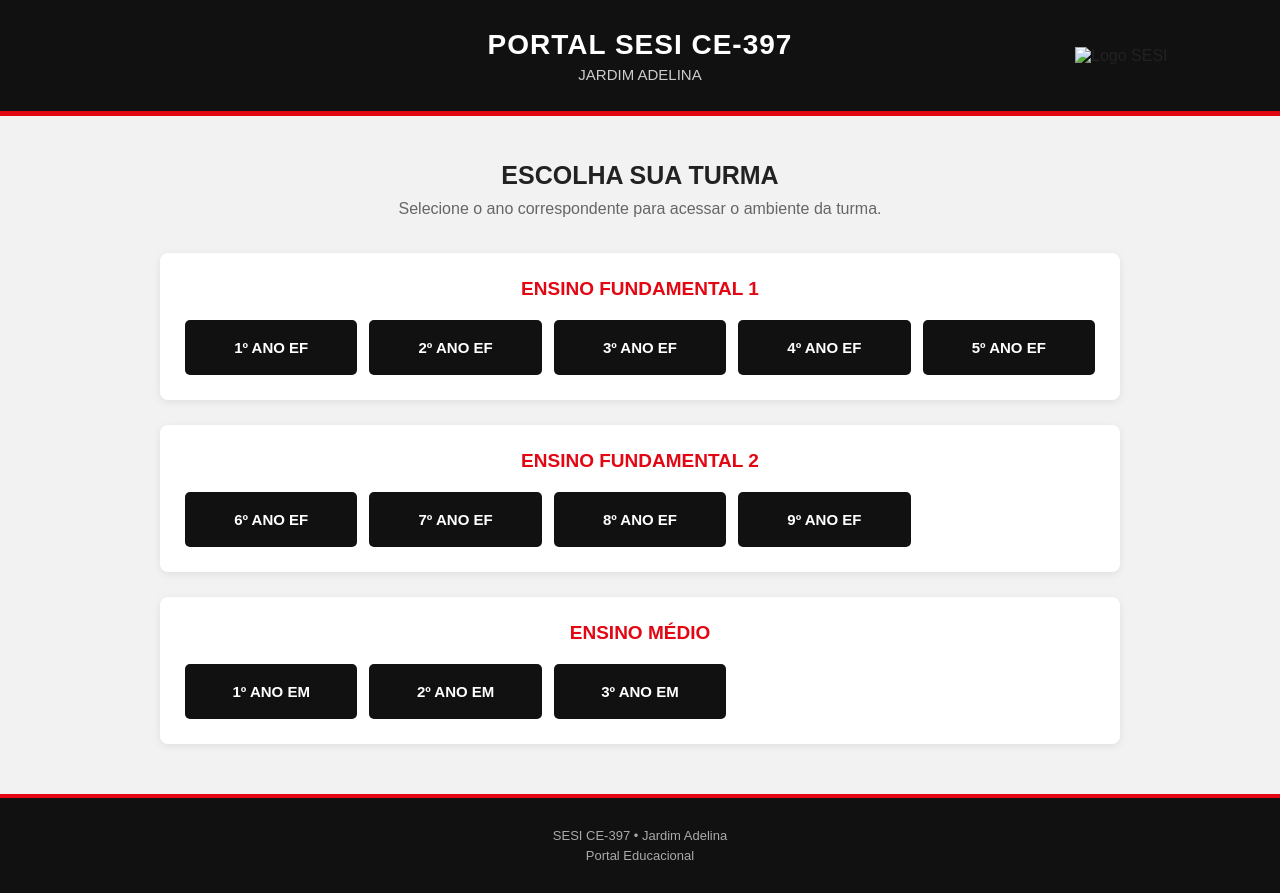
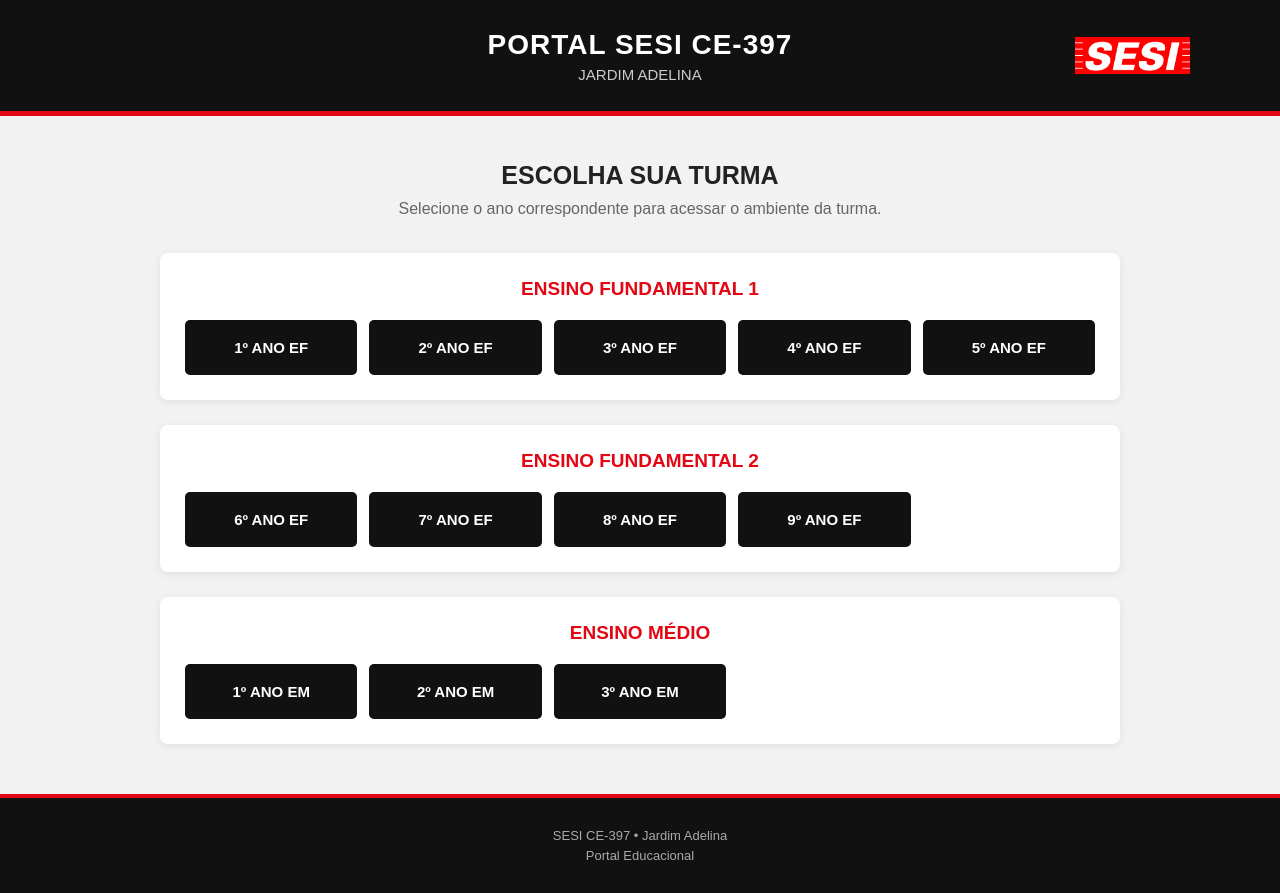
Before and after one commit to Josueluizpro/PORTAL-TURMAS-SESI-CE-397, a plain HTML site: page index.html in a window 1280 px wide. Drawn offline with Linux system fonts and the light colour scheme.

Commit message:
Update index.html

```diff
--- a/index.html
+++ b/index.html
@@ -41,7 +41,7 @@
             -->
 
             <img
-                src="imagens/logo-sesi_vermelho.jpg"
+                src="logo-sesi_vermelho.jpg"
                 alt="Logo SESI"
                 class="logo-sesi"
             >
```
